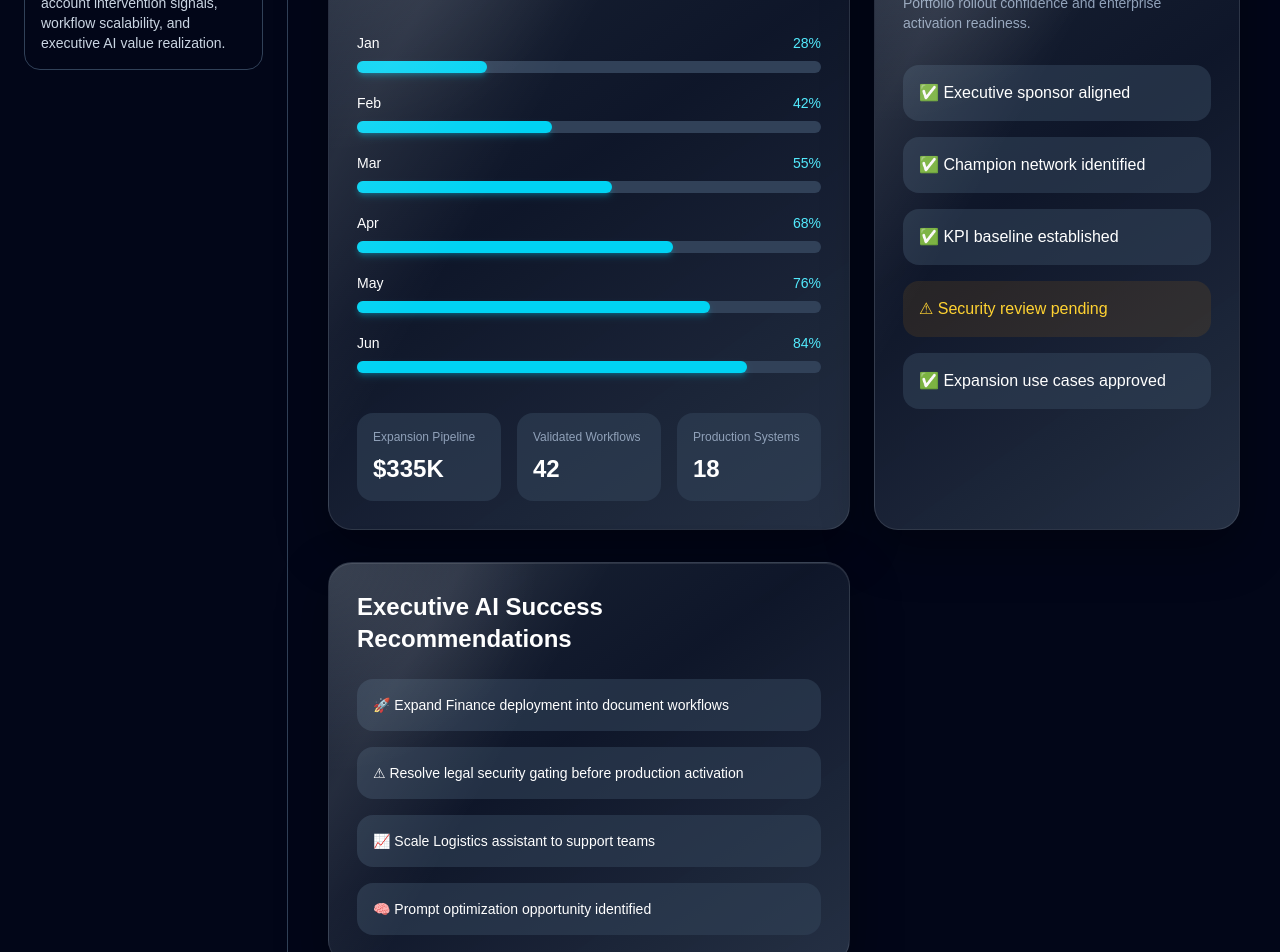
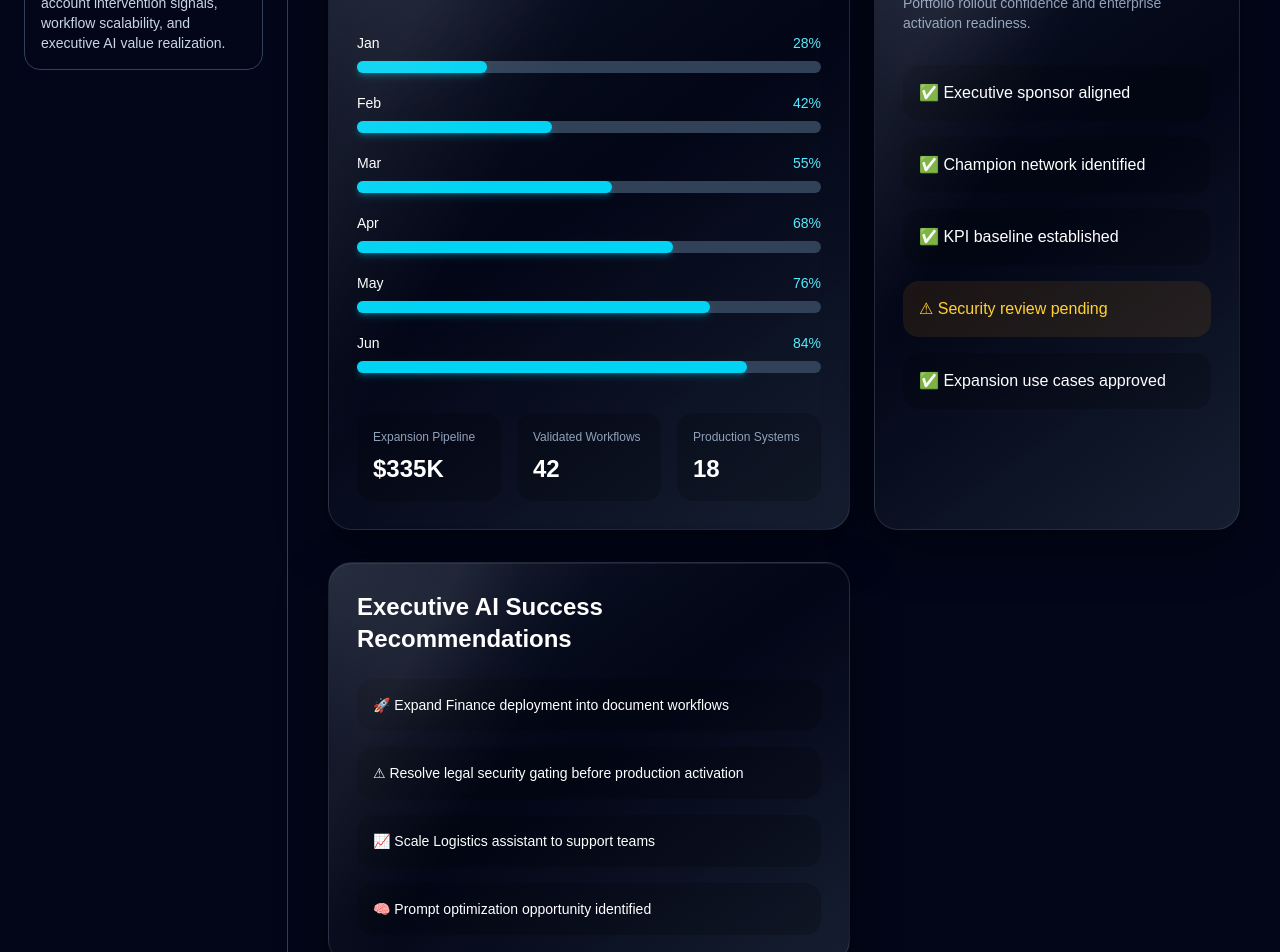
Before and after one commit to jtorres507-rgb/openai-ai-command-dashboard, a React (Vite) app: page / in a window 1280 px wide. Shown: the part 540-1492 px from the top of the page. Built offline with nearby package versions, Linux system fonts and the light colour scheme.

Commit message:
Refined metallic panels with darker graphite tone

```diff
--- a/src/App.jsx
+++ b/src/App.jsx
@@ -87,7 +87,7 @@ const deploymentPrograms = [
 ];
 
 const metalPanel =
-  "relative overflow-hidden rounded-3xl border border-white/10 bg-[linear-gradient(145deg,rgba(30,41,59,0.88),rgba(15,23,42,0.96)_45%,rgba(51,65,85,0.72))] shadow-[inset_0_1px_0_rgba(255,255,255,0.10),0_18px_50px_rgba(0,0,0,0.35)] before:absolute before:inset-0 before:bg-[radial-gradient(circle_at_top_left,rgba(255,255,255,0.13),transparent_32%),linear-gradient(120deg,transparent_0%,rgba(255,255,255,0.08)_18%,transparent_38%)] before:pointer-events-none";
+  "relative overflow-hidden rounded-3xl border border-white/10 bg-[linear-gradient(145deg,rgba(15,23,42,0.94),rgba(2,6,23,0.98)_48%,rgba(30,41,59,0.70))] shadow-[inset_0_1px_0_rgba(255,255,255,0.08),0_18px_50px_rgba(0,0,0,0.42)] before:absolute before:inset-0 before:bg-[radial-gradient(circle_at_top_left,rgba(255,255,255,0.10),transparent_30%),linear-gradient(120deg,transparent_0%,rgba(255,255,255,0.055)_18%,transparent_38%)] before:pointer-events-none";
 
 const interventionQueue = [
   {
@@ -221,7 +221,7 @@ function ExecutiveOverview() {
             className={`${metalPanel} p-5`}
           >
             <div className="flex items-center justify-between">
-              <div className="rounded-2xl bg-slate-700 p-3">
+              <div className="rounded-2xl bg-white/10 p-3">
                 <item.icon size={22} />
               </div>
               <span className="rounded-full bg-emerald-500/20 px-3 py-1 text-xs font-semibold text-emerald-300">
@@ -267,15 +267,15 @@ function ExecutiveOverview() {
           </div>
 
           <div className="mt-10 grid gap-4 md:grid-cols-3">
-            <div className="rounded-2xl bg-slate-700/60 p-4">
+            <div className="rounded-2xl bg-black/20 p-4">
               <p className="text-xs text-slate-400">Expansion Pipeline</p>
               <p className="mt-2 text-2xl font-bold">$335K</p>
             </div>
-            <div className="rounded-2xl bg-slate-700/60 p-4">
+            <div className="rounded-2xl bg-black/20 p-4">
               <p className="text-xs text-slate-400">Validated Workflows</p>
               <p className="mt-2 text-2xl font-bold">42</p>
             </div>
-            <div className="rounded-2xl bg-slate-700/60 p-4">
+            <div className="rounded-2xl bg-black/20 p-4">
               <p className="text-xs text-slate-400">Production Systems</p>
               <p className="mt-2 text-2xl font-bold">18</p>
             </div>
@@ -294,11 +294,11 @@ function ExecutiveOverview() {
           </p>
 
           <div className="mt-8 space-y-4">
-            <div className="rounded-2xl bg-slate-700/60 p-4">✅ Executive sponsor aligned</div>
-            <div className="rounded-2xl bg-slate-700/60 p-4">✅ Champion network identified</div>
-            <div className="rounded-2xl bg-slate-700/60 p-4">✅ KPI baseline established</div>
+            <div className="rounded-2xl bg-black/20 p-4">✅ Executive sponsor aligned</div>
+            <div className="rounded-2xl bg-black/20 p-4">✅ Champion network identified</div>
+            <div className="rounded-2xl bg-black/20 p-4">✅ KPI baseline established</div>
             <div className="rounded-2xl bg-amber-500/10 p-4 text-amber-300">⚠ Security review pending</div>
-            <div className="rounded-2xl bg-slate-700/60 p-4">✅ Expansion use cases approved</div>
+            <div className="rounded-2xl bg-black/20 p-4">✅ Expansion use cases approved</div>
           </div>
         </div>
 
@@ -310,10 +310,10 @@ function ExecutiveOverview() {
         <div className={`${metalPanel} xl:col-span-7 p-7`}>
           <h2 className="text-2xl font-bold text-white">Executive AI Success Recommendations</h2>
           <div className="mt-6 space-y-4 text-sm">
-            <div className="rounded-2xl bg-slate-700/60 p-4">🚀 Expand Finance deployment into document workflows</div>
-            <div className="rounded-2xl bg-slate-700/60 p-4">⚠ Resolve legal security gating before production activation</div>
-            <div className="rounded-2xl bg-slate-700/60 p-4">📈 Scale Logistics assistant to support teams</div>
-            <div className="rounded-2xl bg-slate-700/60 p-4">🧠 Prompt optimization opportunity identified</div>
+            <div className="rounded-2xl bg-black/20 p-4">🚀 Expand Finance deployment into document workflows</div>
+            <div className="rounded-2xl bg-black/20 p-4">⚠ Resolve legal security gating before production activation</div>
+            <div className="rounded-2xl bg-black/20 p-4">📈 Scale Logistics assistant to support teams</div>
+            <div className="rounded-2xl bg-black/20 p-4">🧠 Prompt optimization opportunity identified</div>
           </div>
         </div>
 
```
